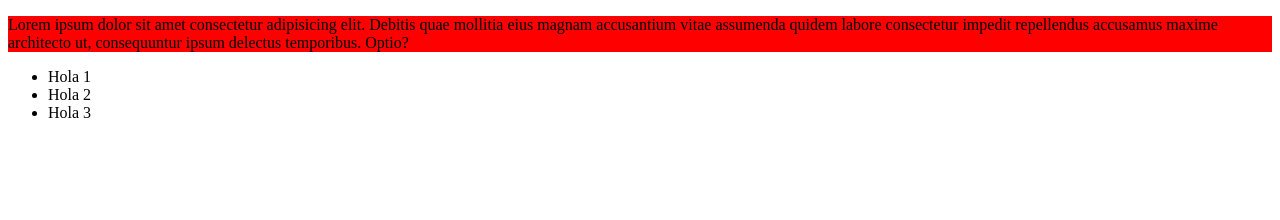
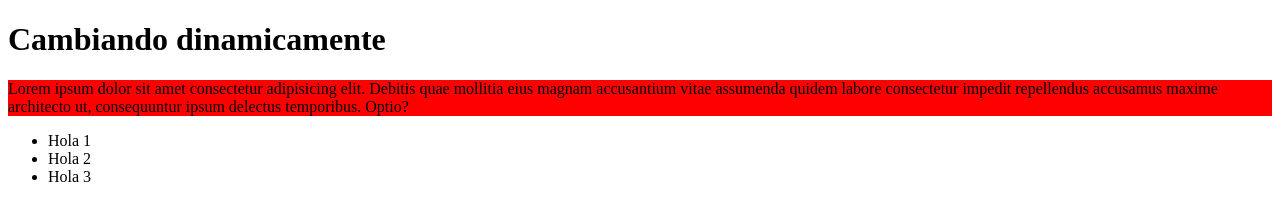
Before and after one commit to AlvaroJaimes30/MI-primer-Proyecto-, a plain HTML site: page index.html in a window 1280 px wide. Drawn offline with Linux system fonts and the light colour scheme.

Commit message:
otro cambio

```diff
--- a/index.html
+++ b/index.html
@@ -9,6 +9,7 @@
 </head>
 <body>
     <div>
+        <h1>Cambiando dinamicamente</h1>
         <p> Lorem ipsum dolor sit amet consectetur adipisicing elit. Debitis quae mollitia eius magnam accusantium vitae assumenda quidem labore consectetur impedit repellendus accusamus maxime architecto ut, consequuntur ipsum delectus temporibus. Optio?</p>
     </div>
     <div>
```
